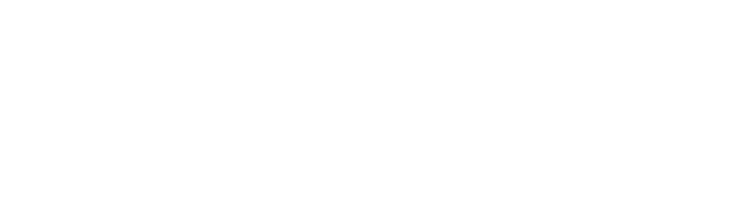
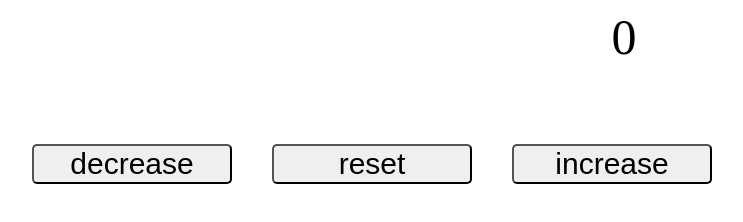
Before and after one commit to Laejun-Kim/practice-bundles, a plain HTML site: page individual drills/simple_counter/simplcounter.html in a window 1280 px wide. Shown: the whole page, without its empty margins (16-759 px from the left). Drawn offline with Linux system fonts and the light colour scheme.

Commit message:
made smpl counter

```diff
--- a/individual drills/simple_counter/simplcounter.html
+++ b/individual drills/simple_counter/simplcounter.html
@@ -4,6 +4,15 @@
     <meta charset="UTF-8" />
     <meta name="viewport" content="width=device-width, initial-scale=1.0" />
     <title>Document</title>
+    <link rel="stylesheet" href="smplcounter.css" />
   </head>
-  <body></body>
+  <body>
+    <label id="countLabel">0</label><br />
+    <div class="btnbox">
+      <button class="btn" id="decreaseBtn">decrease</button>
+      <button class="btn" id="resetBtn">reset</button>
+      <button class="btn" id="increaseBtn">increase</button>
+    </div>
+    <script src="simplcounter.js"></script>
+  </body>
 </html>
--- /dev/null
+++ b/individual drills/simple_counter/simplcounter.js
@@ -0,0 +1,14 @@
+let count = 0;
+
+document.getElementById("decreaseBtn").onclick = function () {
+  count -= 1;
+  document.getElementById("countLabel").innerHTML = count;
+};
+document.getElementById("resetBtn").onclick = function () {
+  count = 0;
+  document.getElementById("countLabel").innerHTML = count;
+};
+document.getElementById("increaseBtn").onclick = function () {
+  count += 1;
+  document.getElementById("countLabel").innerHTML = count;
+};
--- /dev/null
+++ b/individual drills/simple_counter/smplcounter.css
@@ -0,0 +1,19 @@
+#countLabel {
+  display: block;
+  text-align: center;
+  font-size: 50px;
+}
+
+.btnbox {
+  display: flex;
+  margin: 50px 20px;
+}
+
+.btn {
+  font-size: 30px;
+  justify-content: space-evenly;
+  display: inline;
+  width: 200px;
+  border-radius: 5px;
+  margin: 10px 20px;
+}
```
